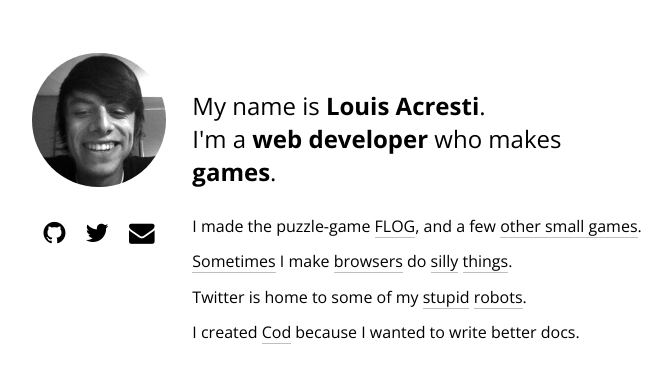
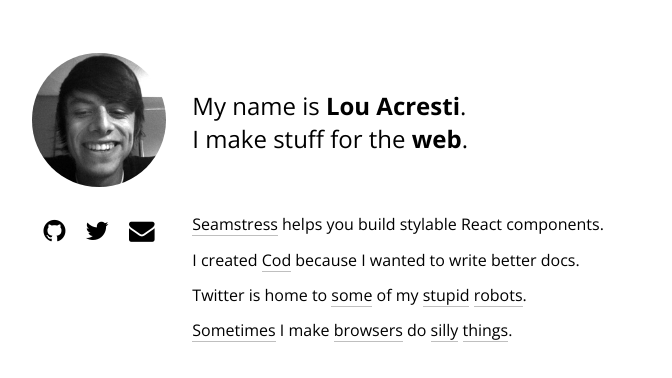
Before and after one commit to namuol/namuol.github.io, a website: page index.html in a window 1280 px wide. Shown: the whole page, without its empty margins (301-973 px from the left). Drawn offline with nearby package versions, Linux system fonts and the light colour scheme.

Commit message:
seamstress link

```diff
--- a/index.html
+++ b/index.html
@@ -88,7 +88,7 @@ strong {
   font-weight: 700;
 }
 code {
-  font-family: 'Monaco';
+  font-family: 'Monaco', monospace;
 }
 header {
   font-size: 18pt;
@@ -348,10 +348,9 @@ weak {
           </div>
         </div>
         <p class="name">
-<span class="mynameis">My name is</span> <span class="louis"><strong class="name" title="you can call me Lou">Louis Acresti</strong>.</span>        </p>
+<span class="mynameis">My name is</span> <span class="louis"><strong class="name">Lou Acresti</strong>.</span>        </p>
         <p>
-<span class="webdev">I'm a <strong title="mostly CoffeeScript; you've been warned.">web developer</strong></span>           <br class="devs" />
-<span class="gamedev">who makes <strong title="but mostly game frameworks">games</strong>.</span>        </p>
+<span class="webdev">I make stuff for the <strong>web</strong></span>.        </p>
       </header>
       <section class="sidebar">
         <a href="http://github.com/namuol">
@@ -366,13 +365,13 @@ weak {
       </section>
       <div class="main">
         <section>
-I made the puzzle-game <a href="http://www.flog-game.com">FLOG</a>, and a few <a href="http://www.ludumdare.com/compo/author/namuol/">other small games</a>.        </section>
+<a href="http://github.com/namuol/react-seamstress">Seamstress</a> helps you build stylable React components.        </section>
+        <section>
+I created <a href="http://namuol.github.io/cod">Cod</a> because I wanted to write better docs.        </section>
+        <section>
+Twitter is home to <a href="https://twitter.com/fortune_lol">some</a> of my <a href="https://twitter.com/Horse_videogame">stupid</a> <a href="https://twitter.com/minetweeter_">robots</a>.        </section>
         <section>
 <a href="http://namuol.github.io/game-title-generator">Sometimes</a> I make <a href="http://namuol.github.io/phaker-news">browsers</a> do <a href="http://namuol.github.io/earf-html5">silly</a> <a href="http://namuol.github.io/cheet.js">things</a>.        </section>
-        <section>
-Twitter is home to some of my <a href="https://twitter.com/Horse_videogame">stupid</a> <a href="https://twitter.com/minetweeter_">robots</a>.        </section>
-        <section>
-I created <a href="http://namuol.github.io/cod">Cod</a> because I wanted to write better docs.        </section>
       </div>
     </div>
     <script>var __slice = Array.prototype.slice;var __hasProp = Object.prototype.hasOwnProperty;var __bind = function(fn, me){ return function(){ return fn.apply(me, arguments); }; };var __extends = function(child, parent) {  for (var key in parent) { if (__hasProp.call(parent, key)) child[key] = parent[key]; }  function ctor() { this.constructor = child; }  ctor.prototype = parent.prototype; child.prototype = new ctor; child.__super__ = parent.prototype;  return child; };var __indexOf = Array.prototype.indexOf || function(item) {  for (var i = 0, l = this.length; i < l; i++) {    if (this[i] === item) return i;  } return -1; };(function () {
```
Also changed, not shown: 1 other file.
